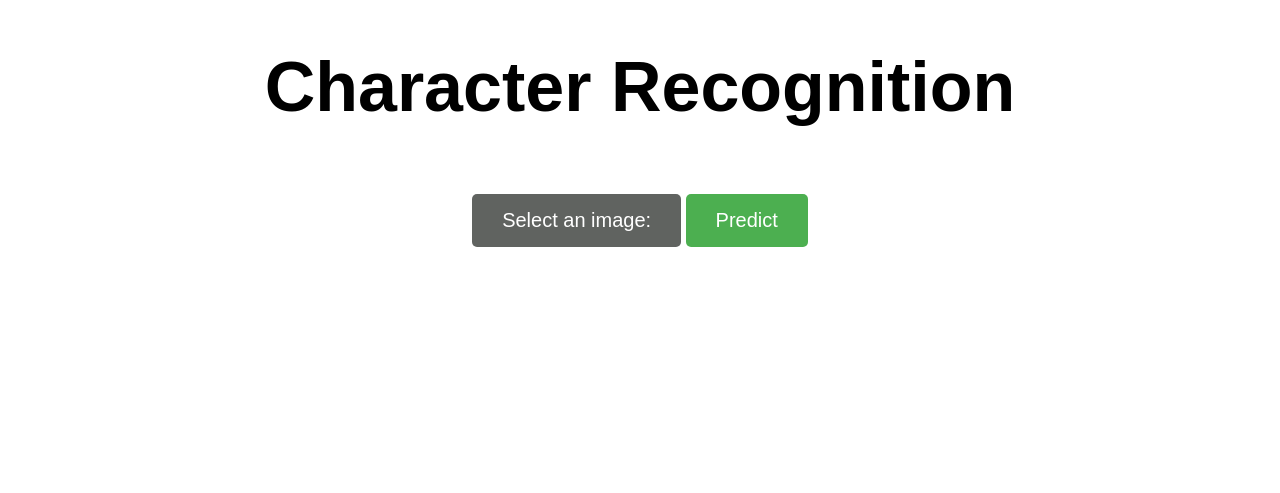
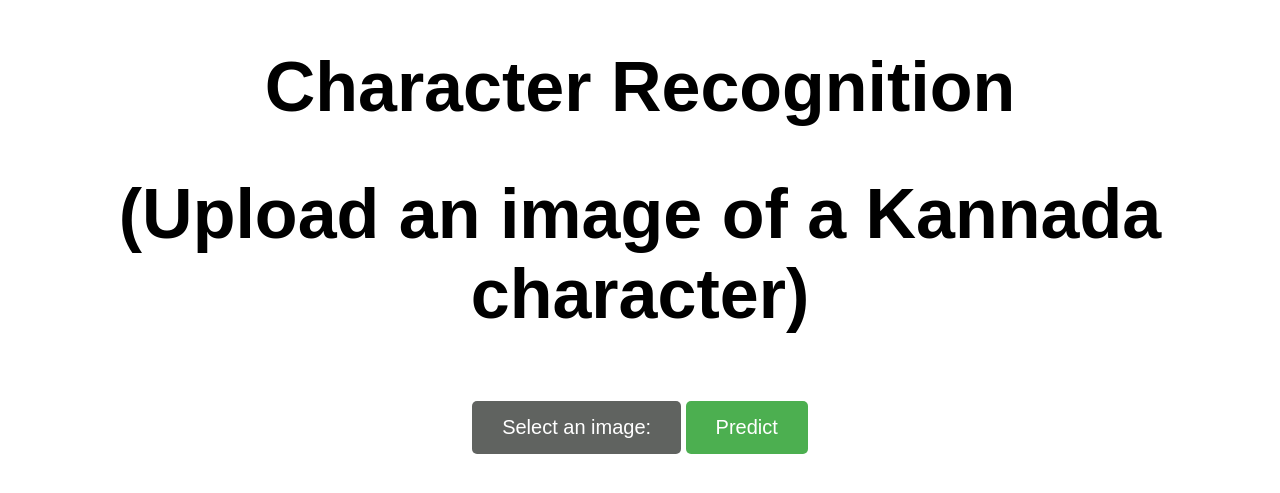
Before and after one commit to JonSnow2000/Kannada-character-recognition, a Django app: page / in a window 1280 px wide. Shown: the top 493 px of the page. Run offline with Django 4.2, Linux system fonts and the light colour scheme.

Commit message:
minor change in frontend

```diff
--- a/character_app/templates/index.html
+++ b/character_app/templates/index.html
@@ -65,20 +65,39 @@
             transition: all 0.3s ease-in-out;
         }
 
-            #custom-file-upload:hover {
+        #custom-file-upload:hover {
             background-color: #3e8e41;
+        }
+
+        #image-path {
+            margin-top: 10px;
+            font-size: 20px;
+            text-align: center;
         }
 
     </style>
 </head>
 <body>
     <h1>Character Recognition</h1>
+    <h1>(Upload an image of a Kannada character)</h1>
     <form method="POST" action="{% url 'predict_character' %}" enctype="multipart/form-data">
         {% csrf_token %}
         <label for="image">Select an image:</label>
-        <input type="file" id="image" name="image" accept="image/*">
+        <input type="file" id="image" name="image" accept="image/*" onchange="updateImagePath()">
 
         <button type="submit">Predict</button>
     </form>
+
+    <p id="image-path"></p>
+
+    <script>
+        function updateImagePath() {
+            var input = document.getElementById('image');
+            var path = input.value;
+            var filename = path.replace(/^.*[\\\/]/, '');
+            var imagePathElement = document.getElementById('image-path');
+            imagePathElement.textContent = "Selected image: " + filename;
+        }
+    </script>
 </body>
 </html>
--- a/character_app/templates/result.html
+++ b/character_app/templates/result.html
@@ -14,13 +14,17 @@
             margin-top: 30px;
             font-size: 24px;
         }
+        .character {
+            font-size: 58px; /* Increase the font size as desired */
+            font-weight: bold;
+        }
     </style>
 </head>
 <body>
     <h1>Character Recognition - Result</h1>
     <div class="result">
         <h2>Predicted Character:</h2>
-        <p>{{ character }}</p>
+        <p class="character">{{ character }}</p>
     </div>
 </body>
 </html>
```
